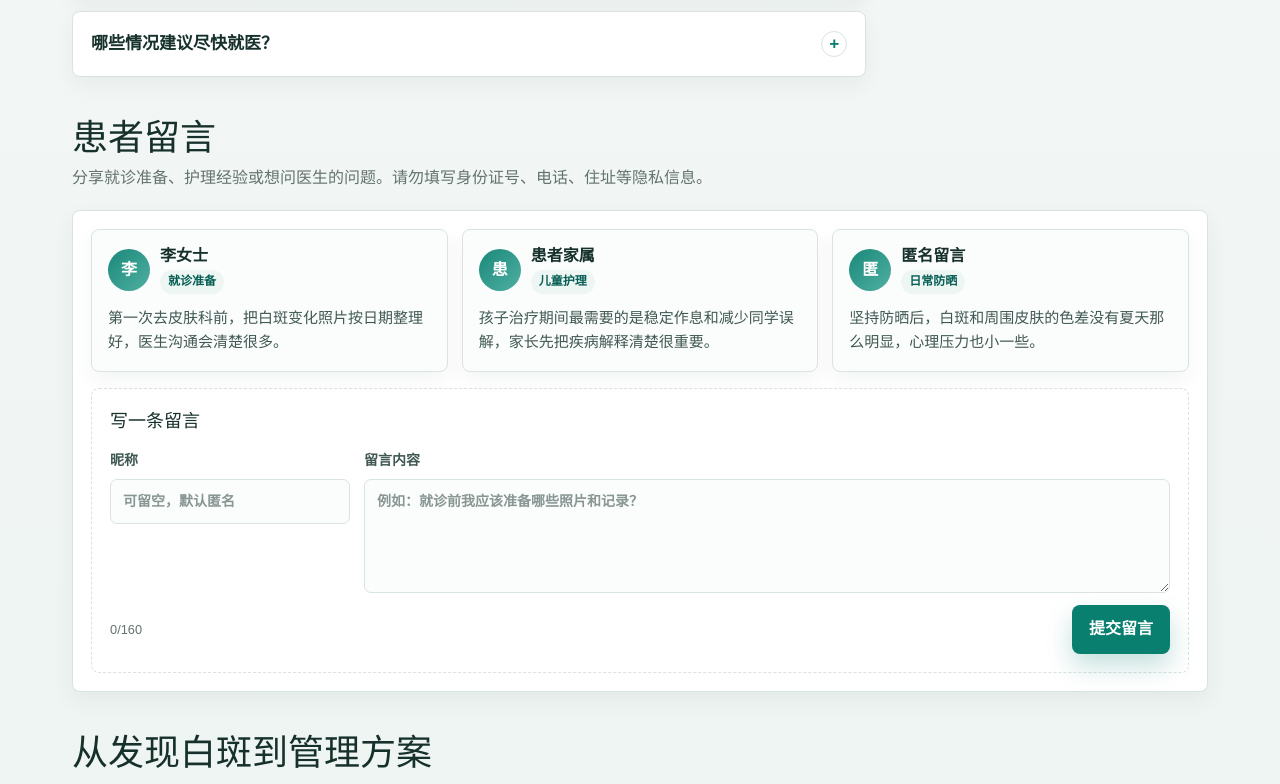
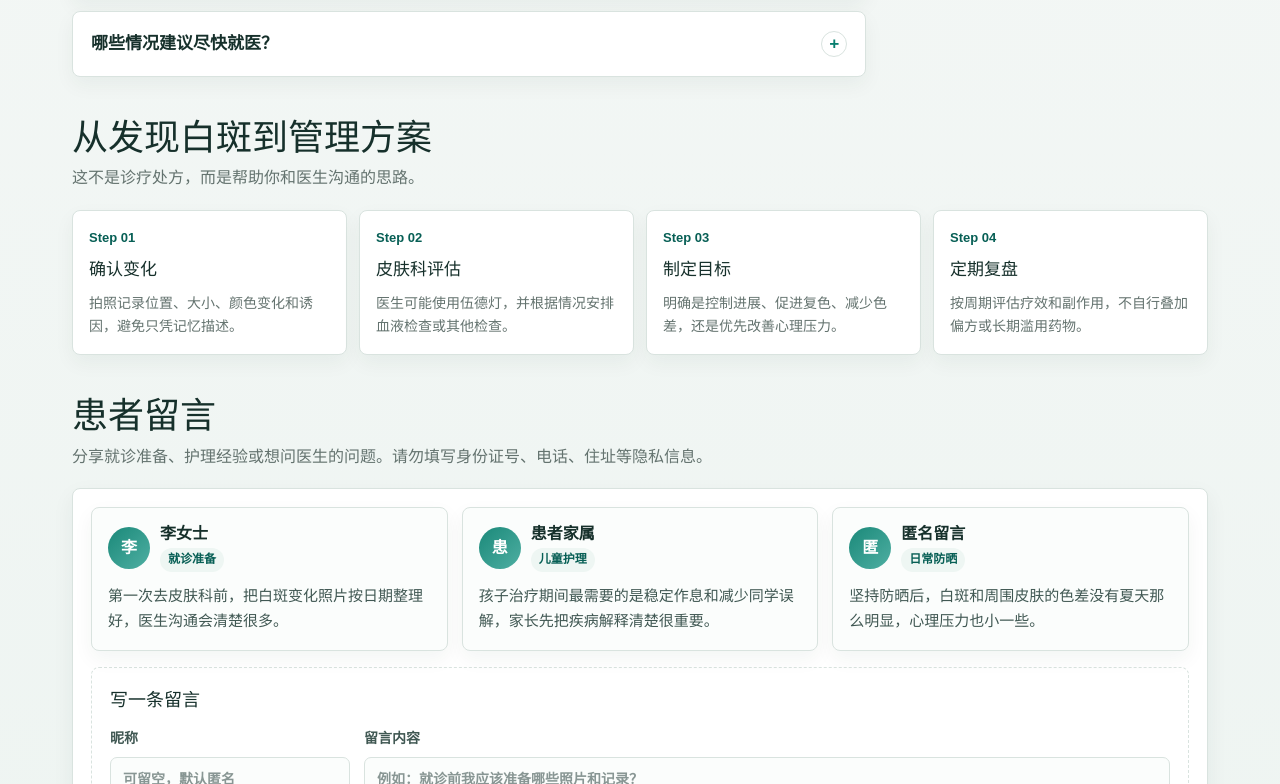
Before and after one commit to qili56847/Vitiligo-KnowledgeBase, a Next.js app: page / in a window 1280 px wide. Shown: the part 2356-3140 px from the top of the page. Built offline with nearby package versions, Linux system fonts and the light colour scheme.

Commit message:
把留言版块放在页面最下端

```diff
--- a/src/app/page.tsx
+++ b/src/app/page.tsx
@@ -712,8 +712,8 @@ export default function Home() {
         </div>
         <KnowledgeCarousel />
         <QaSection />
+        <PathwaySection />
         <PatientMessages />
-        <PathwaySection />
       </main>
       <Footer />
     </>
```
